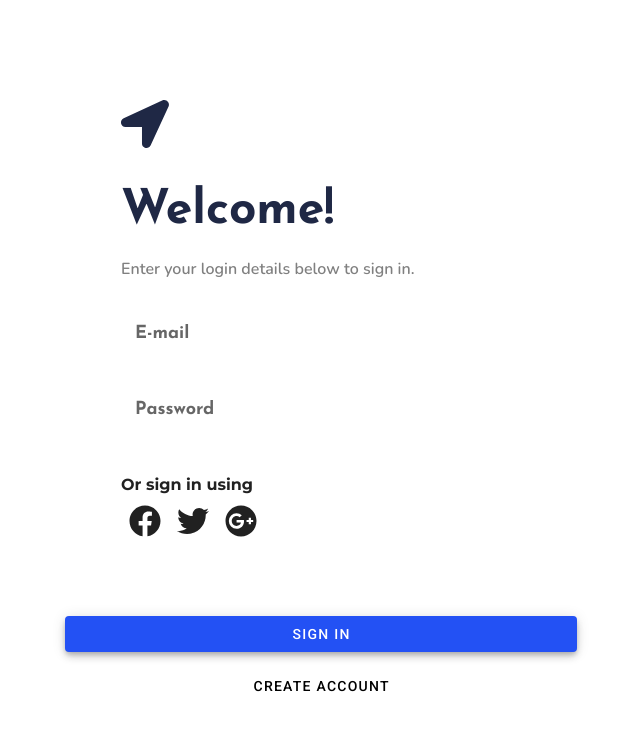
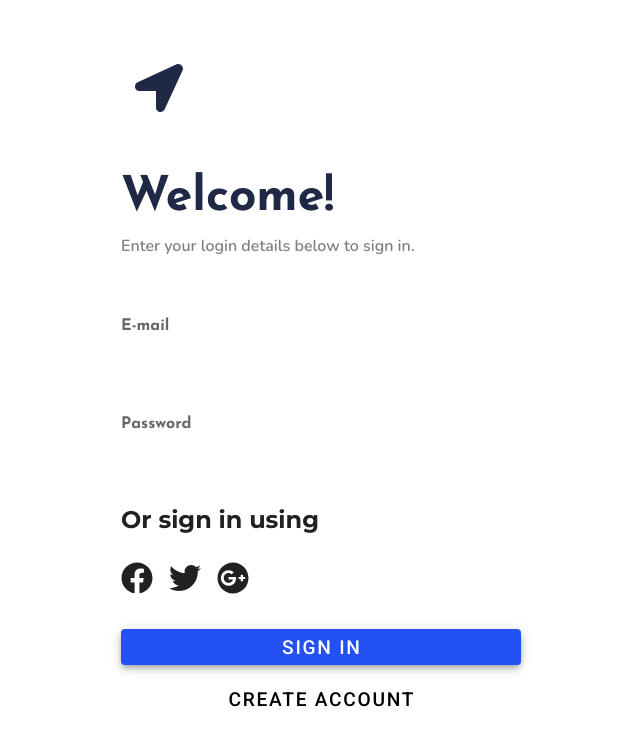
Before and after one commit to onlinkers/event-discovery-prototype, a Vue app: page / in a window 1280 px wide. Shown: the top 746 px of the page, without its empty margins (319-959 px from the left). Built offline with nearby package versions, Linux system fonts and the light colour scheme; what vue-mq would draw is missing.

Commit message:
fix welcome page

```diff
--- a/src/views/Discover.vue
+++ b/src/views/Discover.vue
@@ -65,7 +65,7 @@ export default {
   }
 };
 </script>
-<style lang="scss">
+<style lang="scss" scoped>
 @import '@/assets/scss/variables.scss';
 
 .background-blur {
--- a/src/views/SignUp.vue
+++ b/src/views/SignUp.vue
@@ -10,24 +10,24 @@
     <h1>Sign Up</h1>
     <h4>Enter a new email and password.</h4>
   </div>
-  <div class="sign-in">
-    <div class="sign-in-box">
-      <v-form class="sign-in-form">
+  <div class="sign-up">
+    <div class="sign-up-box">
+      <v-form class="sign-up-form">
         <v-text-field
           name="Email"
           label="E-mail"
-          class="sign-in-input"
+          class="sign-up-input"
           clearable
           :rules="[rules.required, rules.email]"
         ></v-text-field>
       </v-form>
     </div>
-    <div class="sign-in-box">
-      <v-form class="sign-in-form">
+    <div class="sign-up-box">
+      <v-form class="sign-up-form">
         <v-text-field
           name="Password"
           label="Password"
-          class="sign-in-input"
+          class="sign-up-input"
           clearable
           :rules="[rules.required]"
         ></v-text-field>
@@ -70,38 +70,11 @@ export default {
 
 <style lang="scss" scoped>
 .nav-icons {
-  position: absolute;
-  top: 5%;
-  left: 10%;
-}
-@media only screen and (min-width: 700px){
-  .welcome-container {
-    width: 500px;
-    display: block;
-    margin: 0 auto;
-    .sign-in {
-      .sign-in-box {
-        .sign-in-form {
-          width: 80%;
-        }
-      }
-      .sign-in-box:hover {
-        background: none;
-      }
-    }
-    .nav-btns {
-      width: 30%;
-    }
+  width: 100%;
+  a {
+    top: 5%;
+    left: 10%;
   }
-}
-.welcome-container {
-  height: 100vh;
-  margin-top: 30%;
-}
-
-.welcome-text, .sign-in {
-  margin: 0 10%;
-  width: 80%;
 }
 .welcome-text {
   font-family: 'Josefin Sans', sans-serif;
@@ -112,7 +85,7 @@ export default {
     margin: 0 10% 0;
     font-weight: 800;
     font-size: 3em;
-    color: #1F2845;
+    color: #1F2845; // TODO: COLOR AND FONT NEED MIXINS
   }
   h4 {
     font-family: 'Nunito', sans-serif;
@@ -121,25 +94,20 @@ export default {
     font-weight: 600;
   }
 }
-.sign-in {
+.sign-up {
   width: 100%;
   position: relative;
 }
-.sign-in-box {
+.sign-up-box {
   display: flex;
-  width: 80%;
-  height: 5em;
-  padding-top: 1em;
-  padding-bottom: 2em;
   border-radius: 0 15px 15px 0;
   font-family: 'Nunito', sans-serif;
   margin: 2% 0;
   h5 {
-    margin: 0 0 0 10%;
     color: #939DBE;
     position: fixed;
   }
-  .sign-in-input {
+  .sign-up-input {
     background: none;
     border: none;
     font-size: 1em;
@@ -150,7 +118,7 @@ export default {
     font-weight: 700;
   }
 }
-.sign-in-box:hover {
+.sign-up-box:hover {
   background: rgb(249, 249, 255);
 }
 .alt-accounts {
@@ -168,14 +136,14 @@ export default {
 }
 .next-icon {
   position: absolute;
-  right: 10%;
+  right: 5%;
   bottom: 10%;
-  .chevron-icon {
-    width: 15px;
+  svg {
+    width: 0.4em;
     transform: translateX(10%);
   }
 }
-.sign-in-input.v-text-field>.v-input__control>.v-input__slot:before {
+.sign-up-input.v-text-field > .v-input__control > .v-input__slot:before {
     border-style: none;
 }
 </style>
--- a/src/views/Welcome.vue
+++ b/src/views/Welcome.vue
@@ -1,12 +1,11 @@
 <template>
-  <div class="welcome-container">
+  <div class="WelcomePage">
     <div class="welcome-text">
       <font-awesome-icon icon="location-arrow" class="location-icon fa-3x" color="#1F2845"></font-awesome-icon>
       <h1>Welcome!</h1>
       <h4>Enter your login details below to sign in.</h4>
     </div>
     <div class="sign-in">
-      <div class="sign-in-box">
       <v-form class="sign-in-form">
         <v-text-field
           name="Email"
@@ -17,8 +16,6 @@
           v-model="inputEmail"
         ></v-text-field>
       </v-form>
-      </div>
-      <div class="sign-in-box">
       <v-form class="sign-in-form">
         <v-text-field
           name="Password"
@@ -29,7 +26,6 @@
           v-model="inputPassword"
         ></v-text-field>
       </v-form>
-      </div>
       <div class="alt-accounts">
         <h3>Or sign in using</h3>
         <div class="alt-icons">
@@ -38,13 +34,13 @@
           <font-awesome-icon :icon="['fab', 'google-plus']" class="fa-2x alt-icon"></font-awesome-icon>
         </div>
       </div>
-    </div>
       <div class="nav-btns">
         <div class="sign-in-btn">
           <v-btn color="primary" block elevation="5">Sign In</v-btn>
         </div>
         <div class="create-acc-btn">
           <v-btn color="accent" text block to="/signup">Create Account</v-btn>
+        </div>
       </div>
     </div>
   </div>
@@ -71,111 +67,131 @@ export default {
 }
 </script>
 <style lang="scss">
-@media only screen and (min-width: 800px){
-  .welcome-container {
+.WelcomePage {
   display: block;
+  width: 500px;
+  max-width: 50%;
   height: 100vh;
+  max-height: 100vh;
   margin: 0 auto;
+
   .welcome-text {
-      margin-top: 20%;
+    font-family: 'Josefin Sans', sans-serif;
+    margin: 10% 10% 0 10%;
+
+    svg {
+      margin: 0.3em;
+      margin-bottom: 1em;
     }
-    .sign-in {
-      .sign-in-box {
-        .sign-in-form {
-          width: 80%;
-        }
-      }
-      .sign-in-box:hover {
-        background: none;
-      }
-    }
-    .nav-btns {
-      width: 40%;
-    }
-  }
-}
-.welcome-container {
-  width: 500px;
-  height: 100vh;
-}
-.welcome-text {
-  margin-top: 20%;
-  font-family: 'Josefin Sans', sans-serif;
-  .location-icon {
-    margin: 0 0 5% 10%;
-  }
+
     h1 {
-    margin: 0 10% 0;
       font-weight: 800;
       font-size: 3em;
       color: #1F2845;
     }
     h4 {
       font-family: 'Nunito', sans-serif;
-    margin: 2% 10% 5%;
       color: grey;
       font-weight: 600;
     }
   }
   .sign-in {
+    margin-top: 1.5em;
     width: 100%;
-  position: relative;
-}
-.sign-in-box {
+    .sign-in-form {
       display: flex;
-  // background: white;
-  width: 80%;
-  height: 9%;
-  border-radius: 0 15px 15px 0;
+      padding-top: 1em;
+      padding-bottom: 1em;
+      border-radius: 0 1em 1em 0;
       font-family: 'Nunito', sans-serif;
-  margin: 2% 0;
-  h5 {
-    margin: 0 0 0 10%;
-    color: #939DBE;
-    position: fixed;
-  }
+
       .sign-in-input {
-    background: none;
-    border: none;
-    font-size: 1.1em;
-    margin: 0 0 0 20%;
-    outline: none;
+        margin: 0 10%;
         color: #939DBE;
         font-weight: 700;
+
+        input, .v-label {
+          font-size: 1em;
+          height: 2em;
+        }
+
+        .v-messages__message {
+          font-size: 0.9em;
         }
       }
-.sign-in-box:hover {
+    }
+    .sign-in-form:hover {
       background: rgb(249, 249, 255);
     }
+  }
+
   .alt-accounts {
-  margin: 5% 10% auto;
+    margin: 1.5em 10%;
     h3 {
       font-family: 'Montserrat';
-    font-size: 1em;
+      font-size: 1.5em;
     }
     .alt-icons {
-    margin: 2% 0;
+      margin-top: 0.5em;
+
       .alt-icon {
-      margin: 0 2%;
+        margin-right: 0.5em;
+        margin-top: 0.5em;
+        transition: all 0.5s;
+      }
+      .alt-icon:hover { // DESPERATELY NEED MIXIN FOR "HOVER-ZOOM" ANIMS
+        transform: scale(1.2);
+        transition: all 0.5s;
+        cursor: pointer;
       }
     }
   }
   .nav-btns {
-  position: absolute;
-  transform: translate(-50%, 0);
-  left: 50%;
     bottom: 10%;
-  width: 60%;
+    width: 80%;
+    margin: 0 10%;
     display: flex;
     flex-direction: column;
-  .sign-in-btn {
+    .sign-in-btn, .create-acc-btn {
       width: 100%;
-  }
-  .create-acc-btn {
-    margin: 2vh 0;
+      margin: 0.5em 0;
+      .v-btn {
+        font-size: 1.2em;
       }
     }
-.sign-in-input.v-text-field>.v-input__control>.v-input__slot:before {
+  }
+  .sign-in-input.v-text-field > .v-input__control > .v-input__slot:before {
       border-style: none;
   }
+
+  @media screen and (max-width: 800px) {
+    max-width: 75%;
+  }
+  @media screen and (max-width: 500px) {
+    max-width: 100%;
+    margin: 0;
+
+    .welcome-text {
+      margin-top: 20vh;
+    }
+
+    .sign-in {
+      font-size: 0.8em;
+
+      .sign-in-form {
+        width: 90%;
+      }
+
+      .nav-btns {
+        margin: 0 auto;
+        width: 80%;
+      }
+    }
+  }
+
+  @media screen and (min-width: 1500px) {
+    width: 50%;
+  }
+}
+
 </style>
```
Lines whose indentation alone changed are shown as unchanged.
